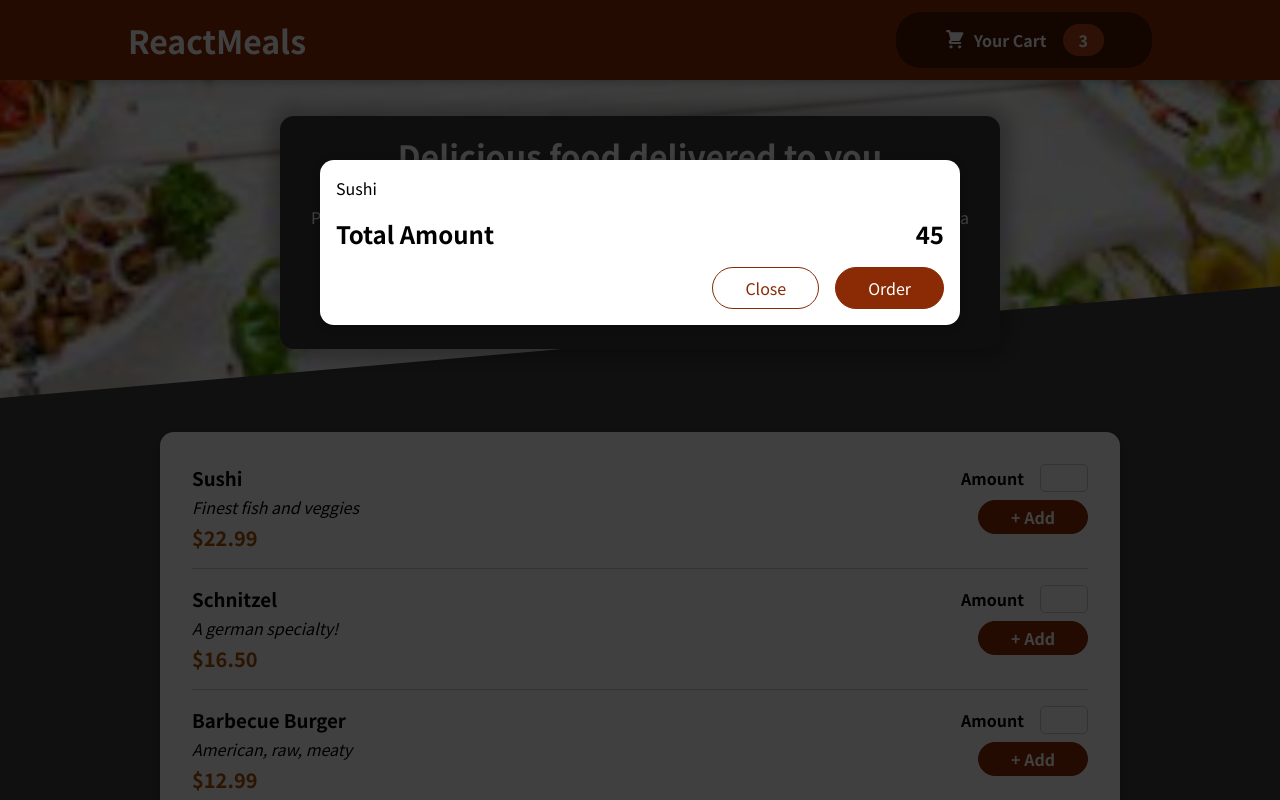
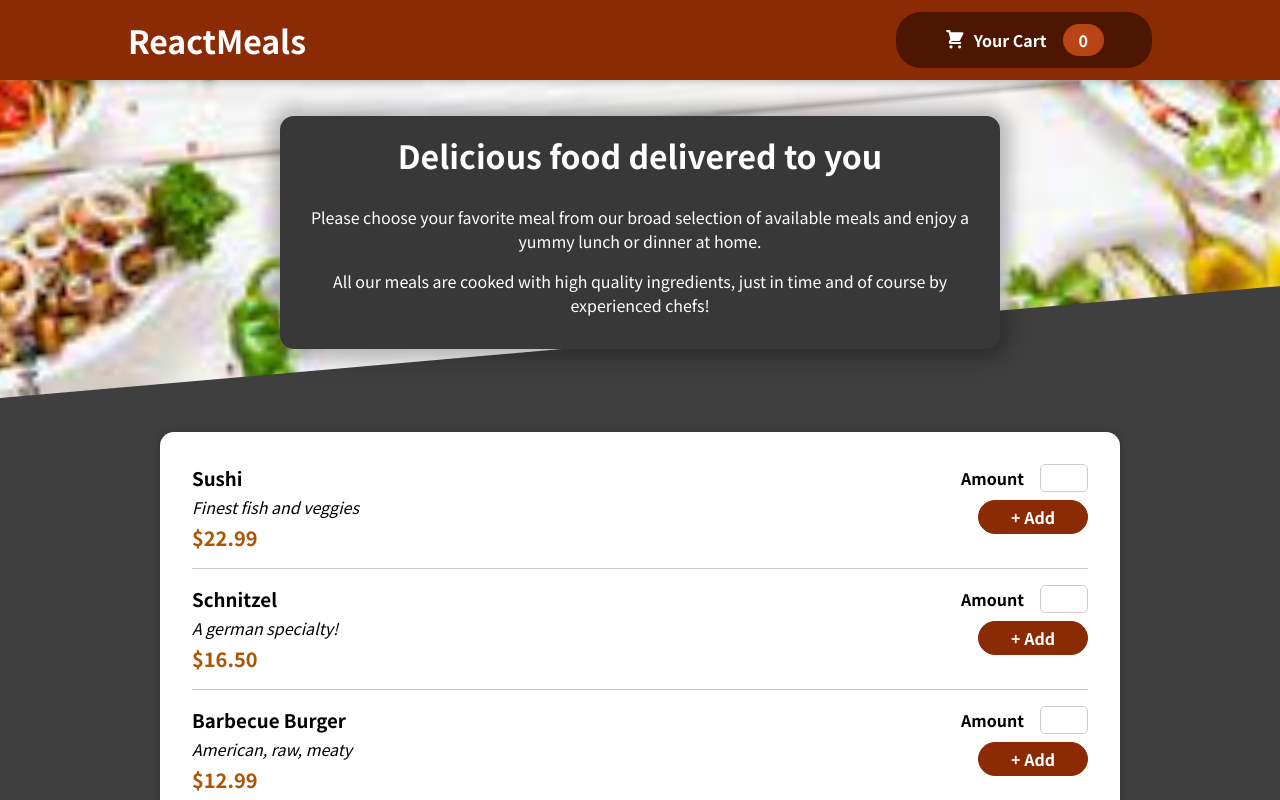
Before and after one commit to shitalsadgir/FoodOrderApp, a React (Create React App) app: page / in a window 1280 px wide. Shown: the top 800 px of the page. Built offline with nearby package versions, Linux system fonts and the light colour scheme.

Commit message:
Added Cart functinality

```diff
--- a/src/App.js
+++ b/src/App.js
@@ -1,16 +1,24 @@
-import {Fragment} from 'react'
+import {useState} from 'react'
 import Header from "./components/Layout/Header";
 import Meals from "./components/Meals/Meals";
 import Cart from "./components/Cart/Cart";
+import CartProvider from "./store/CartProvider";
 function App() {
+    const [cartIsShown, setCartIsShown]=useState(false);
+    const showCartHandler=()=>{
+        setCartIsShown(true)
+    }
+    const hideCartHandler=()=>{
+        setCartIsShown(false)
+    }
   return (
-      <Fragment>
-       <Cart></Cart>
-          <Header/>
+      <CartProvider>
+          {cartIsShown &&<Cart onClose={hideCartHandler}/>}
+          <Header onShowCart={showCartHandler}/>
           <main>
               <Meals/>
           </main>
-      </Fragment>
+      </CartProvider>
   );
 }
 
--- a/src/components/Cart/Cart.js
+++ b/src/components/Cart/Cart.js
@@ -4,14 +4,14 @@
   const cartItems=<ul className={classes['cart-items']}>{[{id:'c1', name:"Sushi",amount:2,price:12.99},
   ].map((item)=><li>{item.name}</li>)}</ul>;
     return (
-       <Modal>
+       <Modal onClose={props.onClose}>
         {cartItems}
         <div className={classes.total}>
             <span>Total Amount</span>
             <span>45</span>
         </div>
         <div className={classes.actions}>
-            <button className={classes['button--alt']}>Close</button>
+            <button className={classes['button--alt']} onClick={props.onClose}>Close</button>
             <button className={classes.button}>Order</button>
         </div>
        </Modal>);
--- a/src/components/Layout/Header.js
+++ b/src/components/Layout/Header.js
@@ -6,7 +6,7 @@
     return <Fragment>
         <header className={classes.header}>
             <h1>ReactMeals</h1>
-            <HeaderCartButton/>
+            <HeaderCartButton onClick={props.onShowCart}/>
         </header>
         <div className={classes['main-image']}>
             <img src={mealsImage} alt="A table full of meals"/>
--- a/src/components/Layout/HeaderCartButton.js
+++ b/src/components/Layout/HeaderCartButton.js
@@ -1,12 +1,21 @@
+import {useContext} from "react";
 import CartIcon from "../Cart/CartIcon";
 import classes from './HeaderCartButton.module.css'
-const HeaderCartButton=props=>{
-    return<button className={classes.button}>
+import CartContext from "../../store/cart-context";
+const HeaderCartButton=(props)=>{
+    const cartCtx=useContext(CartContext);
+    const numberOfCartItems=cartCtx.items.reduce((curNumber,item)=>{
+        return curNumber+item.amount;
+    },0);
+
+    return(
+        <button className={classes.button} onClick={props.onClick}>
         <span className={classes.icon}>
         <CartIcon/>
         </span>
         <span>Your Cart</span>
-        <span className={classes.badge}>3</span>
+        <span className={classes.badge}>{numberOfCartItems}</span>
     </button>
+    );
 };
 export default HeaderCartButton;
--- a/src/components/UI/Modal.js
+++ b/src/components/UI/Modal.js
@@ -2,7 +2,7 @@
 import classes from './Modal.module.css'
 import ReactDOM from 'react-dom'
 const Backdrop=props=> {
-   return <div className={classes.backdrop}></div>
+   return <div className={classes.backdrop} onClick={props.onClose}></div>
 };
 const ModalOverlay=props=> {
    return <div className={classes.modal}>
@@ -13,7 +13,7 @@
 const portalElement=document.getElementById("overlays")
 const Modal=(props)=>{
 return <Fragment>
-    { ReactDOM.createPortal(<Backdrop/>,portalElement)}
+    { ReactDOM.createPortal(<Backdrop onClose={props.onClose}/>,portalElement)}
     { ReactDOM.createPortal(
         <ModalOverlay>{props.children}</ModalOverlay>,
     portalElement)}
--- /dev/null
+++ b/src/store/CartProvider.js
@@ -0,0 +1,19 @@
+import CartContext from "./cart-context";
+const CartProvider=props=>{
+    const addItemToCartHandler=item=>{
+
+    }
+    const removeItemFromCartHandler=id=>{
+
+    }
+    const cartContext={
+        items:[],
+        totalAmount:0,
+        addItem:addItemToCartHandler(),
+        removeItem:removeItemFromCartHandler()
+    }
+   return <CartContext.Provider value={cartContext}>
+       {props.children}
+   </CartContext.Provider>
+};
+export default CartProvider;
--- /dev/null
+++ b/src/store/cart-context.js
@@ -0,0 +1,10 @@
+import React from "react";
+
+const CartContext=React.createContext({
+    items:[],
+    totalAmount:0,
+    addItem:(item)=>{},
+    removeItem:(id)=>{}
+});
+
+export default CartContext;
```
